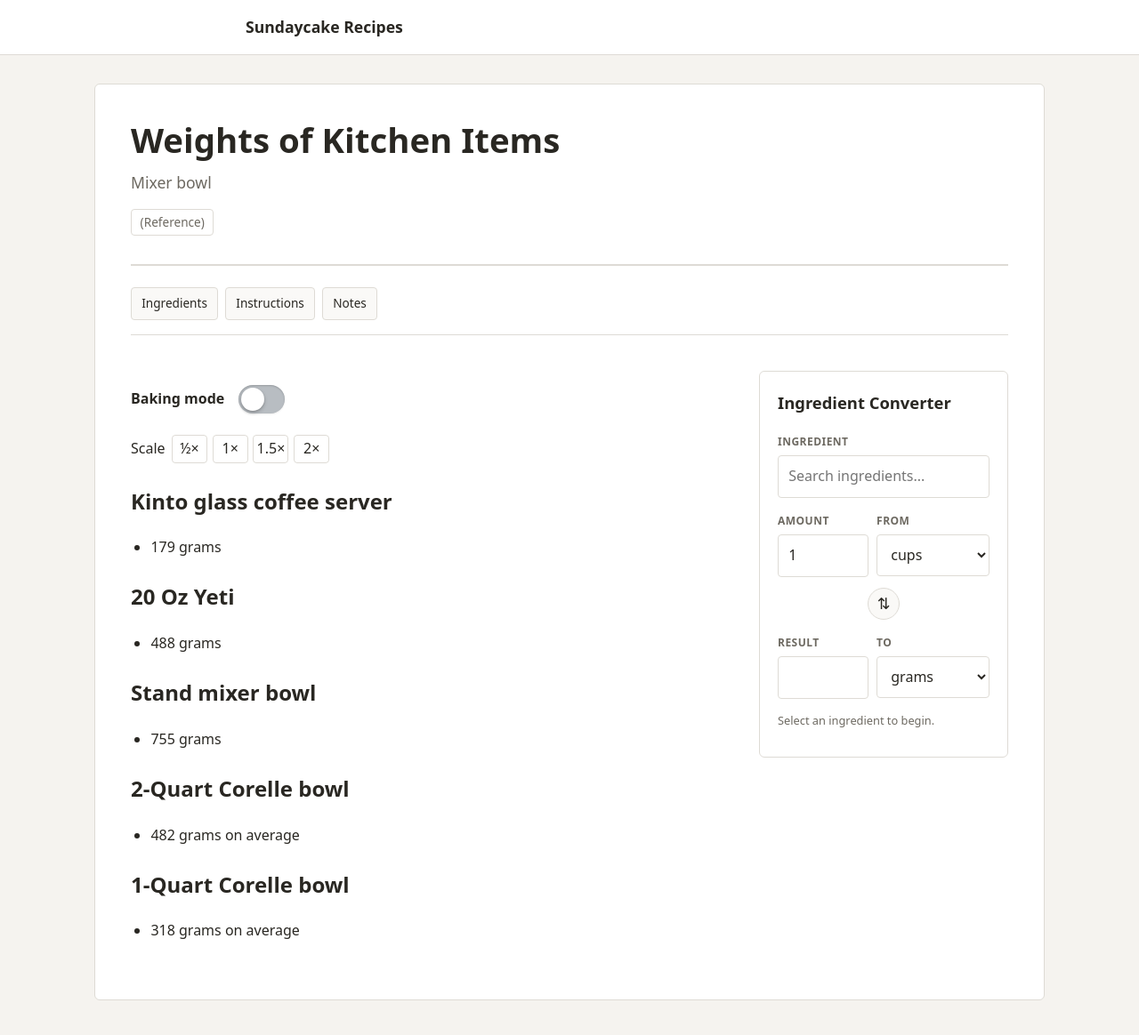
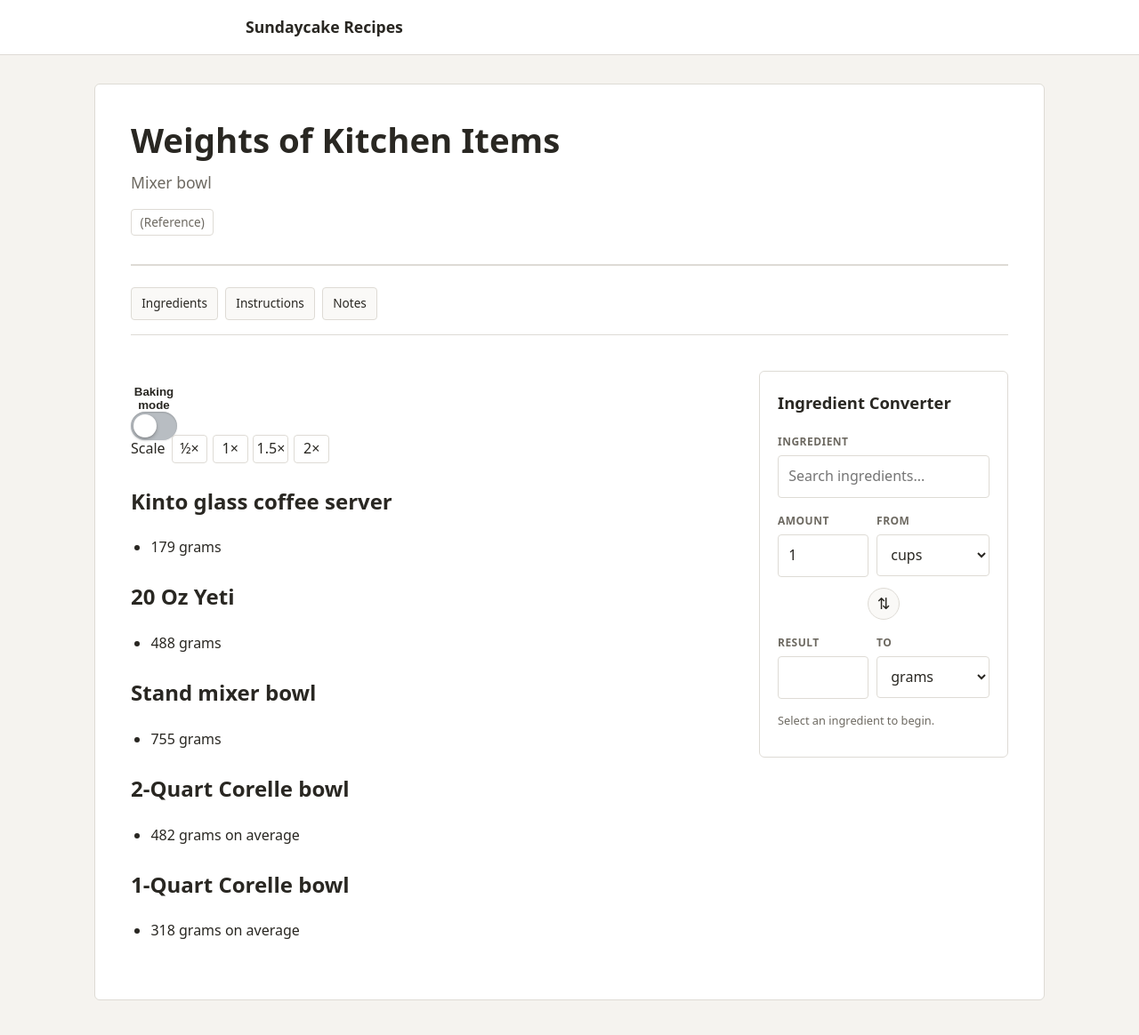
Before and after one commit to sundaycake/recipes, a Jekyll site: the page built from _recipes/-weights-of-kitchen-items.md, in a window 1280 px wide and 1189 px high. Shown: the top 1164 px of the window at 89% size. Built offline with Jekyll 4.4.1, drawn with Linux system fonts in a browser that asks for light colours.

Commit message:
Update recipe.html

```diff
--- a/_layouts/recipe.html
+++ b/_layouts/recipe.html
@@ -108,7 +108,6 @@ layout: default
     <div class="recipe-content">
 
       <div class="recipe-baking-mode">
-        <span class="baking-mode-label">Baking mode</span>
         <button
           type="button"
           class="baking-mode-toggle"
@@ -116,6 +115,7 @@ layout: default
           aria-pressed="false"
           aria-label="Baking Mode"
         >
+          <span class="baking-mode-label">Baking mode</span>
           <span class="baking-mode-toggle-track">
             <span class="baking-mode-toggle-knob"></span>
           </span>
```
